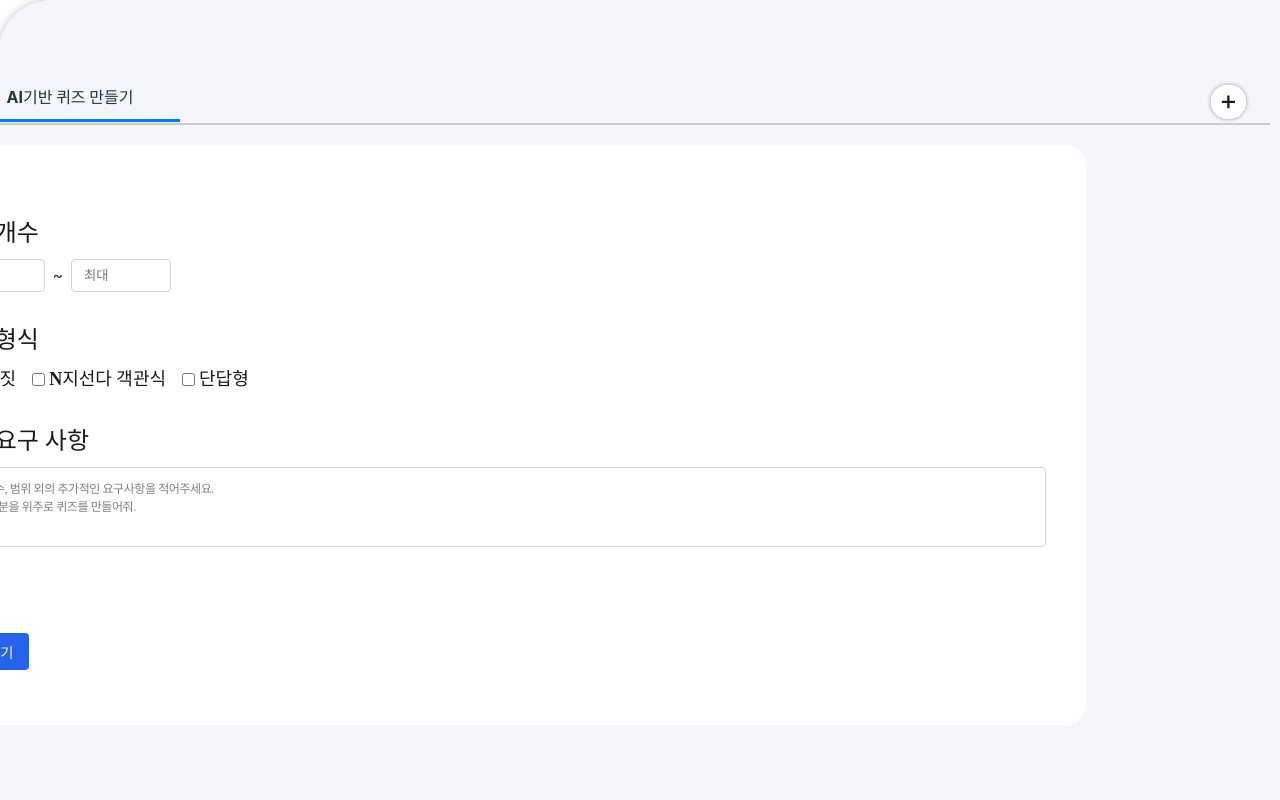
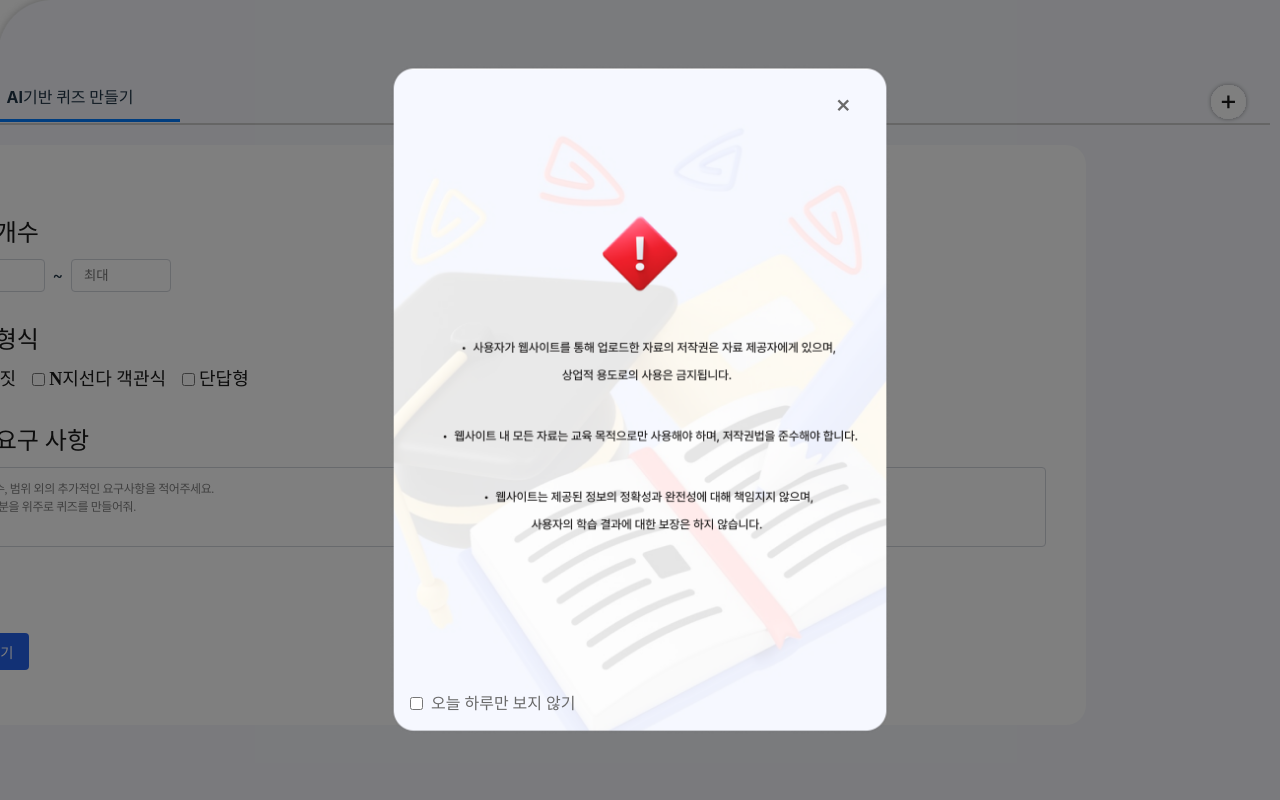
Before and after one commit to WEBFINITE-solux/WEBFINITE-FE, a React (Vite) app: page /quiz/create/choose in a window 1280 px wide. Shown: the top 800 px of the page. Built offline with nearby package versions, Linux system fonts and the light colour scheme.

Commit message:
feat : 저작권 안내 모달창

```diff
--- a/src/component/quiz/QuizMakeComponent.tsx
+++ b/src/component/quiz/QuizMakeComponent.tsx
@@ -1,4 +1,4 @@
-import React, { useState } from "react";
+import  { useState } from "react";
 import styled from "styled-components";
 
 const QuizMakeComponent = () => {
@@ -9,6 +9,20 @@ const QuizMakeComponent = () => {
     shortAnswer: false,
   });
   const [detailedRequirements, setDetailedRequirements] = useState("");
+
+  const handleInputChange = (
+    e: React.ChangeEvent<HTMLInputElement>,
+    type: "min" | "max"
+  ) => {
+    const value = parseInt(e.target.value, 10);
+
+    if (value < 1 || value > 5) {
+      alert("퀴즈 개수는 최소 1개에서 최대 5개까지 입력 가능합니다.");
+      return;
+    }
+
+    setQuizCount({ ...quizCount, [type]: value.toString() });
+  };
 
   const handleSubmit = () => {
     if (!quizCount.min || !quizCount.max || !detailedRequirements) {
@@ -24,12 +38,11 @@ const QuizMakeComponent = () => {
         : quizType.trueFalse
         ? "TRUE_FALSE"
         : "SHORT_ANSWER",
-      quiz_count: quizCount.min && quizCount.max ? Number(quizCount.max) : 0,
+      quiz_count: Number(quizCount.max),
       detailed_requirements: detailedRequirements,
     };
 
-    console.log("Request Data: ", requestData);
-    alert("퀴즈 생성 요청 완료!" + JSON.stringify(requestData, null, 2));
+    console.log("Request data:", requestData);
   };
 
   return (
@@ -40,18 +53,14 @@ const QuizMakeComponent = () => {
           type="number"
           placeholder="최소"
           value={quizCount.min}
-          onChange={(e) =>
-            setQuizCount({ ...quizCount, min: e.target.value })
-          }
+          onChange={(e) => handleInputChange(e, "min")}
         />
         <span>~</span>
         <Input
           type="number"
           placeholder="최대"
           value={quizCount.max}
-          onChange={(e) =>
-            setQuizCount({ ...quizCount, max: e.target.value })
-          }
+          onChange={(e) => handleInputChange(e, "max")}
         />
       </InputGroup>
 
@@ -107,20 +116,20 @@ const Container = styled.div`
   height: 580px;
   flex-shrink: 0;
   border-radius: 20px;
-background: #FFF;
-padding : 40px 40px;
+  background: #fff;
+  padding: 40px 40px;
 `;
 
 const Label = styled.label`
   display: block;
-  color: #1A1A1A;
+  color: #1a1a1a;
   font-family: Pretendard;
   font-size: 24px;
   font-style: normal;
   font-weight: 700;
   line-height: 150%;
   margin-bottom: 8px;
-  margin-top : 30px;
+  margin-top: 30px;
 `;
 
 const InputGroup = styled.div`
@@ -144,11 +153,11 @@ const Textarea = styled.textarea`
   border: 1px solid #d1d5db;
   border-radius: 4px;
   margin-bottom: 80px;
-  font-size : 12px;
-  font-family : Pretendard;
+  font-size: 12px;
+  font-family: Pretendard;
 
   &::placeholder {
-  color: rgba(0, 0, 0, 0.50);
+    color: rgba(0, 0, 0, 0.5);
     font-family: Pretendard;
     font-size: 12px;
     font-style: normal;
@@ -168,7 +177,7 @@ const CheckboxLabel = styled.label`
   display: flex;
   align-items: center;
   gap: 4px;
-  color: #1A1A1A;
+  color: #1a1a1a;
   font-family: Pretendard;
   font-size: 18px;
   font-style: normal;
@@ -184,6 +193,7 @@ const Button = styled.button`
   border-radius: 4px;
   cursor: pointer;
   font-size: 0.9rem;
+
   &:hover {
     background-color: #1e40af;
   }
--- /dev/null
+++ b/src/component/quiz/noticeModal.tsx
@@ -0,0 +1,101 @@
+import React, { useState } from "react";
+import styled from "styled-components";
+
+const NoticeModal = () => {
+  const [isVisible, setIsVisible] = useState(true);
+  const [doNotShowToday, setDoNotShowToday] = useState(false);
+
+  const handleClose = () => {
+    if (doNotShowToday) {
+      const today = new Date();
+      const tomorrow = new Date(today);
+      tomorrow.setDate(today.getDate() + 1);
+      localStorage.setItem("hideNotice", tomorrow.toISOString());
+    }
+    setIsVisible(false);
+  };
+
+  React.useEffect(() => {
+    const hideNotice = localStorage.getItem("hideNotice");
+    if (hideNotice && new Date(hideNotice) > new Date()) {
+      setIsVisible(false);
+    }
+  }, []);
+
+  if (!isVisible) {
+    return null;
+  }
+
+  return (
+    <ModalOverlay>
+      <ModalContainer>
+        <CloseButton onClick={handleClose}>×</CloseButton>
+        <Content>
+          <CheckboxContainer>
+            <input
+              type="checkbox"
+              checked={doNotShowToday}
+              onChange={(e) => setDoNotShowToday(e.target.checked)}
+            />
+            <label>오늘 하루만 보지 않기</label>
+          </CheckboxContainer>
+        </Content>
+      </ModalContainer>
+    </ModalOverlay>
+  );
+};
+
+export default NoticeModal;
+
+const ModalOverlay = styled.div`
+  position: fixed;
+  top: 0;
+  left: 0;
+  width: 100%;
+  height: 100%;
+  background: rgba(0, 0, 0, 0.5);
+  display: flex;
+  justify-content: center;
+  align-items: center;
+  z-index: 9999;
+`;
+
+const ModalContainer = styled.div`
+  position: relative;
+  width: 500px;
+height: 671.053px;
+flex-shrink: 0;
+  background: url("/noticeBackground.png") no-repeat center/cover;
+  border-radius: 10px;
+`;
+
+const CloseButton = styled.button`
+  position: absolute;
+  top: 10px;
+  right: 10px;
+  background: transparent;
+  border: none;
+  font-size: 24px;
+  cursor: pointer;
+  color: #6A6A6A;
+
+  &:hover {
+    color: #ccc;
+  }
+`;
+
+const Content = styled.div`
+  position: absolute;
+  bottom: 20px;
+  left: 20px;
+  color: #fff;
+`;
+
+const CheckboxContainer = styled.div`
+  display: flex;
+  align-items: center;
+  gap: 8px;
+  font-size: 16px;
+  color: #6A6A6A;
+  font-family : Pretendard;
+`;
--- a/src/pages/quizMake.tsx
+++ b/src/pages/quizMake.tsx
@@ -2,6 +2,7 @@ import React from "react";
 import styled from "styled-components";
 import { useNavigate } from "react-router-dom";
 import QuizMakeComponent from "../component/quiz/QuizMakeComponent";
+import NoticeModal from "../component/quiz/noticeModal";
 
 const QuizMake: React.FC = () => {
     const navigate = useNavigate();
@@ -26,6 +27,7 @@ const QuizMake: React.FC = () => {
           </TabContainer>
            <QuizMakeComponent/>
         </Content>
+        <NoticeModal/>
       </Container>
     );
   };
```
Also changed, not shown: public/noticeBackground.png (added). Lines whose indentation alone changed are shown as unchanged.
